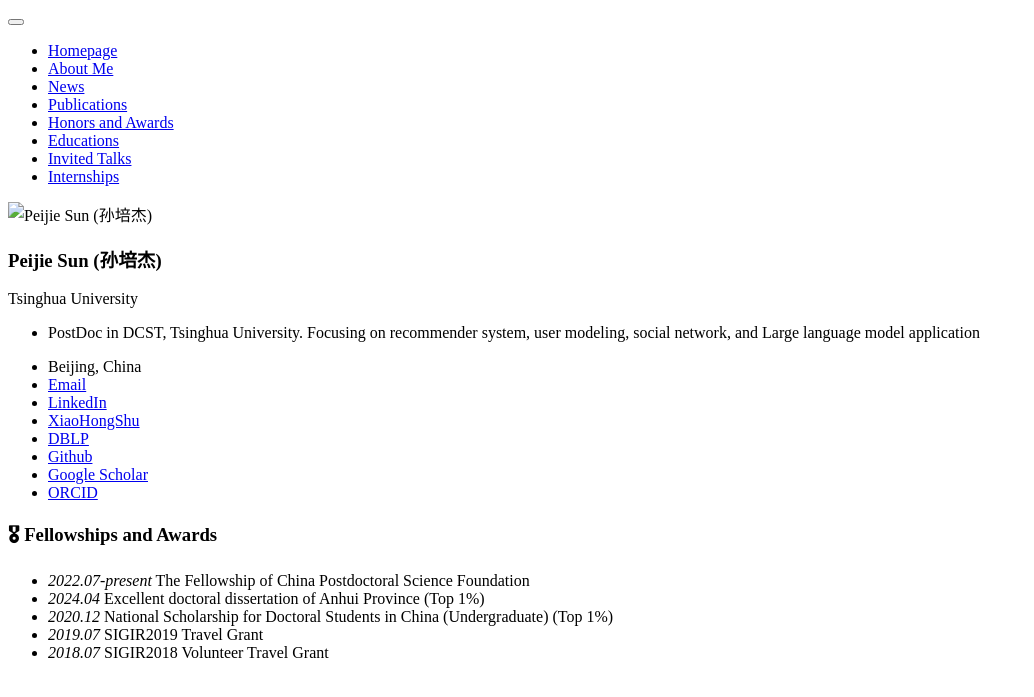
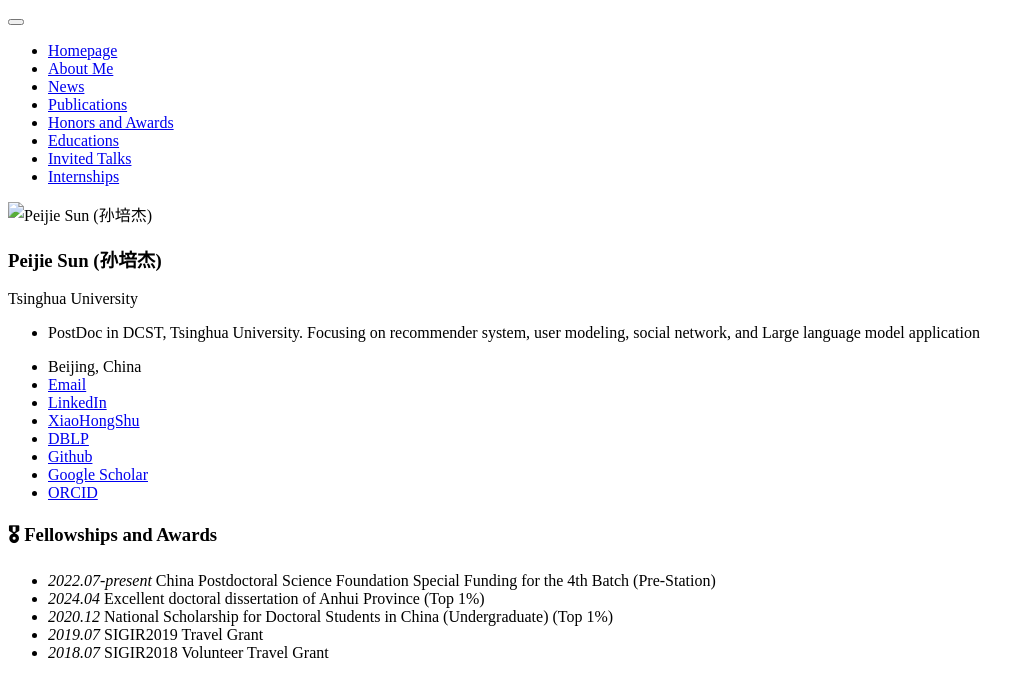
Before and after one commit to PeiJieSun/peijiesun.github.io, a Jekyll site: the page built from _pages/includes/honers.md, in a window 1280 px wide. Shown: the top 697 px of the page, without its empty margins (0-1034 px from the left). Built offline with Jekyll 4.4.1, drawn with Linux system fonts in a browser that asks for light colours; our own code applies the rules of GitHub Pages for plain Markdown files.

Commit message:
Update honers.md

```diff
--- a/_pages/includes/honers.md
+++ b/_pages/includes/honers.md
@@ -1,5 +1,5 @@
 # 🎖 Fellowships and Awards
-- *2022.07-present* The Fellowship of China Postdoctoral Science Foundation
+- *2022.07-present* China Postdoctoral Science Foundation Special Funding for the 4th Batch (Pre-Station)
 - *2024.04* Excellent doctoral dissertation of Anhui Province (Top 1%)
 - *2020.12* National Scholarship for Doctoral Students in China (Undergraduate) (Top 1%)
 - *2019.07* SIGIR2019 Travel Grant
```
